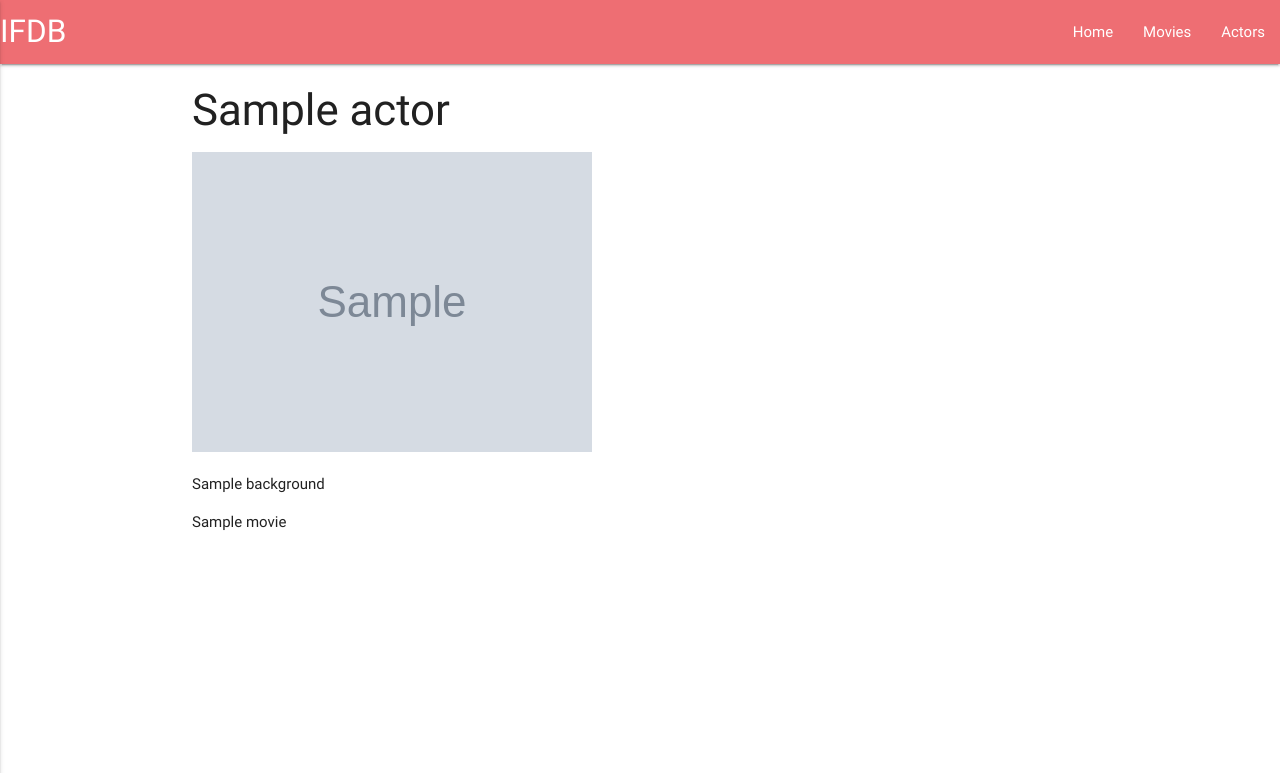
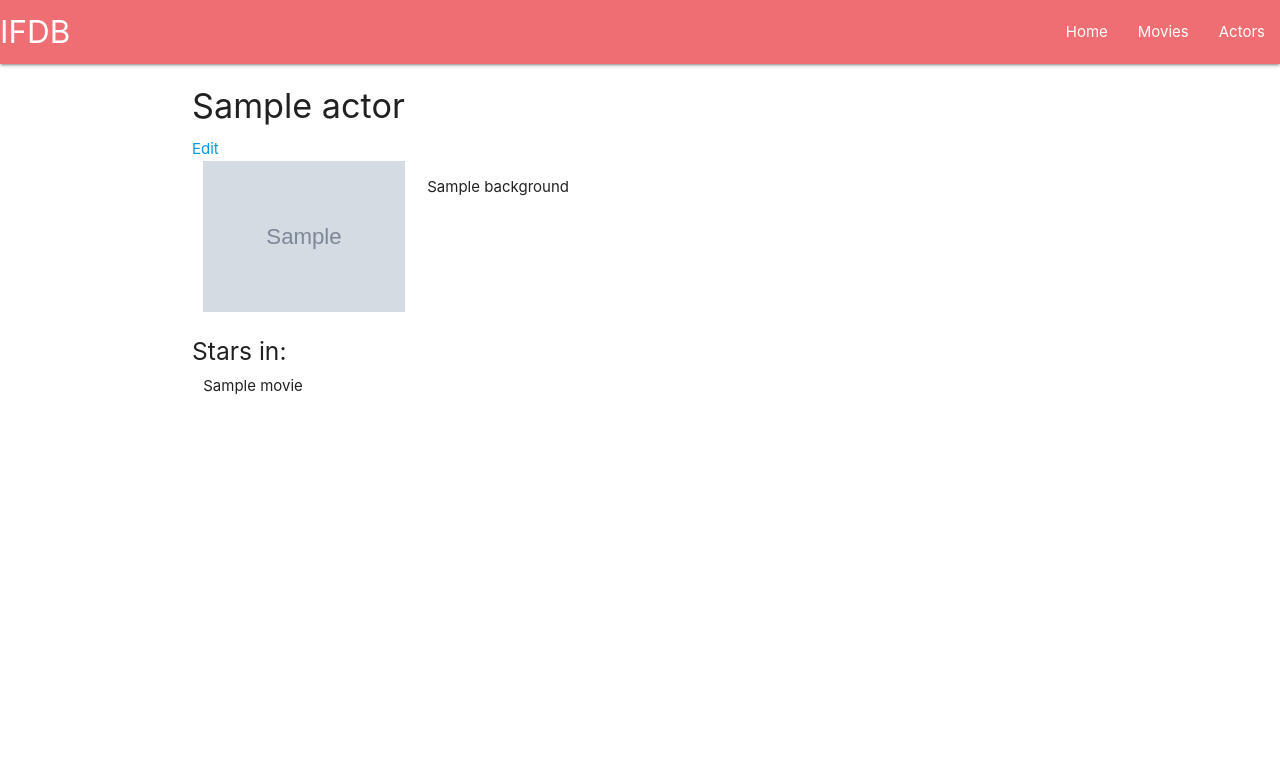
Before and after one commit to akenworthy87/ci-milestone3, a Flask app: template templates/actors/viewactor.html in a window 1280 px wide. Shown: the top 773 px of the page. Run offline with Flask 2, Linux system fonts and the light colour scheme; the template is opened without the code that fills it: most values are stand-ins (such as "Sample title", 1, 10 or a date in 2020); grey boxes marked "Sample" are stand-in pictures; some libraries are stand-ins or nearby versions.

Commit message:
Finialised layouts for index, movie/actor lists, movie/actor create/edit/view pages

```diff
--- a/static/css/style.css
+++ b/static/css/style.css
@@ -0,0 +1,3 @@
+.thumbnail {
+    max-height: 15em;
+}
--- a/templates/actors/actors.html
+++ b/templates/actors/actors.html
@@ -1,5 +1,7 @@
 {% extends 'base.html' %} {% block content %}
 <!--Actors Table-->
+<h5>Actors</h5>
+<a href="{{url_for('add_actor')}}">Add Actor</a>
 <table>
     <thead>
         <tr>
--- a/templates/actors/viewactor.html
+++ b/templates/actors/viewactor.html
@@ -1,9 +1,21 @@
 {% extends 'base.html' %} {% block content %}
-<h3>{{actor.actor_name}}</h3>
-<img src={{actor.photo}}></img>
-<p>{{actor.background}}</p>
-<p>
-    {% for movie in actor.movies %}
-    <span>{{movie}} </span> {% endfor %}
-</p>
+
+<h4>{{actor.actor_name}}</h4> <a href="{{url_for('edit_actor', actor_id=actor._id)}}">Edit</a>
+
+<div class="row">
+    <div class="col s12 m3 center-align">
+        <img class="responsive-img thumbnail" src={{actor.photo}}></img>
+    </div>
+    <div class="col s12 m9">
+        <p>{{actor.background}}</p>
+    </div>
+</div>
+
+<h5>Stars in: </h5>
+<div class="row">
+    <div class="col s12">
+        {% for movie in actor.movies %}
+        <span>{{movie}} </span> {% endfor %}
+    </div>
+</div>
 {% endblock %}
--- a/templates/base.html
+++ b/templates/base.html
@@ -5,10 +5,10 @@
     <meta charset="UTF-8">
     <meta name="viewport" content="width=device-width, initial-scale=1.0">
     <meta http-equiv="X-UA-Compatible" content="ie=edge">
-    <title>Document</title>
+    <title>IFDB</title>
 
     <link href="https://fonts.googleapis.com/icon?family=Material+Icons" rel="stylesheet">
-    <link rel="stylesheet" href="https://cdnjs.cloudflare.com/ajax/libs/materialize/0.100.2/css/materialize.min.css">
+    <link rel="stylesheet" href="https://cdnjs.cloudflare.com/ajax/libs/materialize/1.0.0/css/materialize.min.css">
     <link rel="stylesheet" href="{{url_for('static', filename='css/style.css')}}" type="text/css" />
 </head>
 
@@ -18,18 +18,19 @@
         <nav>
             <div class="nav-wrapper">
                 <a href="{{url_for('home')}}" class="brand-logo">IFDB</a>
-                <a href="#" data-activates="mobile-demo" class="button-collapse"><i class="material-icons">menu</i></a>
+                <a href="#" data-target="mobile-demo" class="sidenav-trigger"><i class="material-icons">menu</i></a>
                 <ul id="nav-mobile" class="right hide-on-med-and-down">
                     <li><a href="{{url_for('home')}}">Home</a></li>
                     <li><a href="{{url_for('list_movies')}}">Movies</a></li>
                     <li><a href="{{url_for('list_actors')}}">Actors</a></li>
                 </ul>
-                <ul class="side-nav" id="mobile-demo">
-                    <li><a href="{{url_for('home')}}">Home</a></li>
-                    <li><a href="{{url_for('list_movies')}}">Movies</a></li>
-                    <li><a href="{{url_for('list_actors')}}">Actors</a></li>
-                </ul>
+
             </div>
+            <ul class="sidenav" id="mobile-demo">
+                <li><a href="{{url_for('home')}}">Home</a></li>
+                <li><a href="{{url_for('list_movies')}}">Movies</a></li>
+                <li><a href="{{url_for('list_actors')}}">Actors</a></li>
+            </ul>
         </nav>
     </header>
     <div class="container">
@@ -37,12 +38,10 @@
     </div>
 
     <script src="https://cdnjs.cloudflare.com/ajax/libs/jquery/3.2.1/jquery.min.js"></script>
-    <script src="https://cdnjs.cloudflare.com/ajax/libs/materialize/0.100.2/js/materialize.min.js"></script>
+    <script src="https://cdnjs.cloudflare.com/ajax/libs/materialize/1.0.0/js/materialize.min.js"></script>
     <script type="text/javascript">
         $(document).ready(function() {
-            $('.collapsible').collapsible();
-            $('select').material_select();
-            $(".button-collapse").sideNav();
+            $('.sidenav').sidenav();
         });
     </script>
 </body>
--- a/templates/index.html
+++ b/templates/index.html
@@ -1,5 +1,6 @@
 {% extends 'base.html' %} {% block content %}
 <!--Movies Table-->
+<h5><a href="{{url_for('list_movies')}}">Latest Movies</a></h5>
 <table>
     <thead>
         <tr>
@@ -23,6 +24,7 @@
 
 
 <!--Actors Table-->
+<h5><a href="{{url_for('list_actors')}}">Latest Actors</a></h5>
 <table>
     <thead>
         <tr>
--- a/templates/movies/createmovie.html
+++ b/templates/movies/createmovie.html
@@ -1,7 +1,8 @@
 {% extends 'base.html' %} {% block content %}
-<form action="{{url_for('insert_movie')}}" method="POST">
+<h4>Add Movie</h4>
+<form action="{{url_for('insert_movie')}}" method="POST" class="col s12">
     <input type="text" id="movie_name" name="movie_name" placeholder="Movie Name" />
-    <input type="text" id="art" name="art" placeholder="Cover Art Link"  />
+    <input type="text" id="art" name="art" placeholder="Cover Art Link" />
     <input type="number" id="released" name="released" placeholder="Release Year" />
     <input type="text" id="genre" name="genre" placeholder="Genre" />
     <input type="number" id="runtime" name="runtime" placeholder="Runtime" />
--- a/templates/movies/editmovie.html
+++ b/templates/movies/editmovie.html
@@ -1,5 +1,6 @@
 {% extends 'base.html' %} {% block content %}
-<form action="{{url_for('update_movie', movie_id=movie._id)}}" method="POST">
+<h4>Edit Movie: {{movie.movie_name}}</h4>
+<form action="{{url_for('update_movie', movie_id=movie._id)}}" method="POST" class="col s12">
     <input type="text" id="movie_name" name="movie_name" placeholder="Movie Name" value="{{movie.movie_name}}" />
     <input type="text" id="art" name="art" placeholder="Cover Art Link" value="{{movie.art}}" />
     <input type="number" id="released" name="released" placeholder="Release Year" value="{{movie.released}}" />
--- a/templates/movies/movies.html
+++ b/templates/movies/movies.html
@@ -1,5 +1,6 @@
 {% extends 'base.html' %} {% block content %}
 <!--Movies Table-->
+<h5>Movies</h5>
 <a href="{{url_for('add_movie')}}">Add Movie</a>
 <table>
     <thead>
```
Also changed, not shown: templates/movies/viewmovie.html (+45 -16 lines), README.md.
